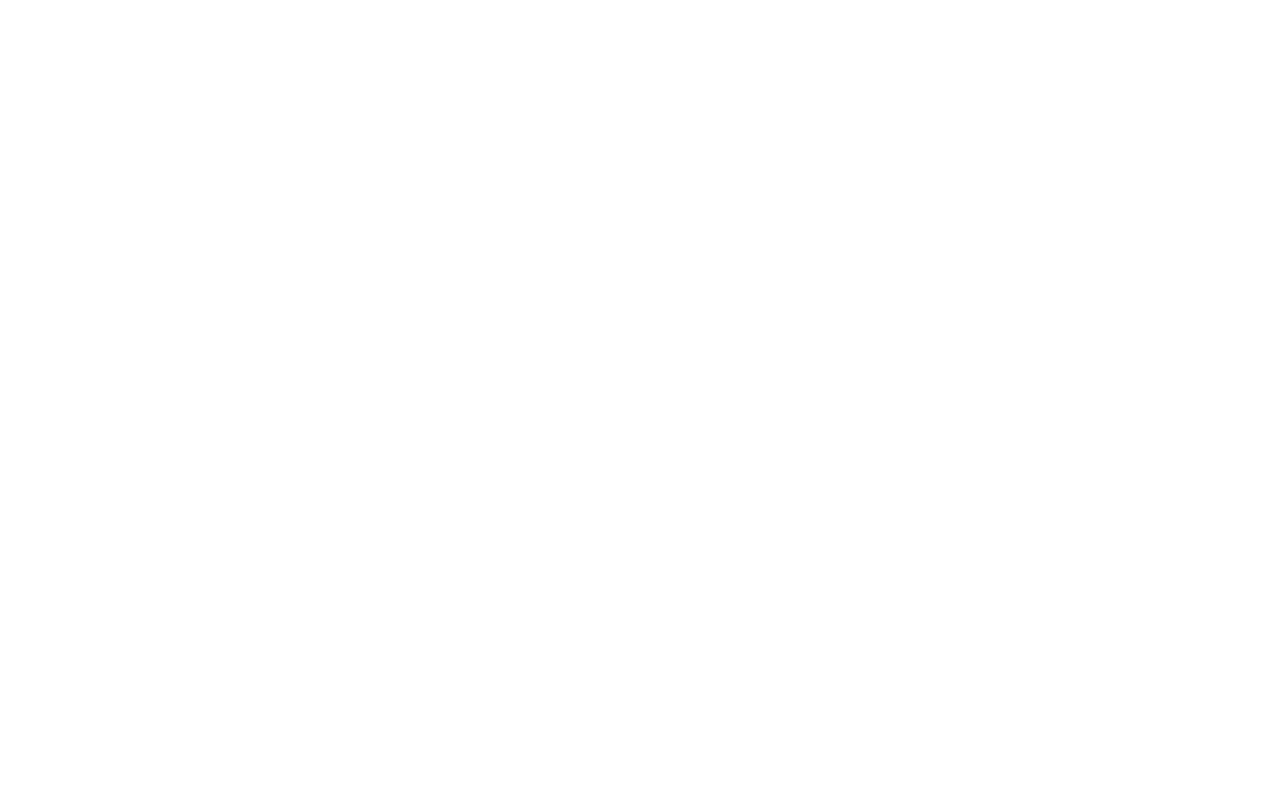
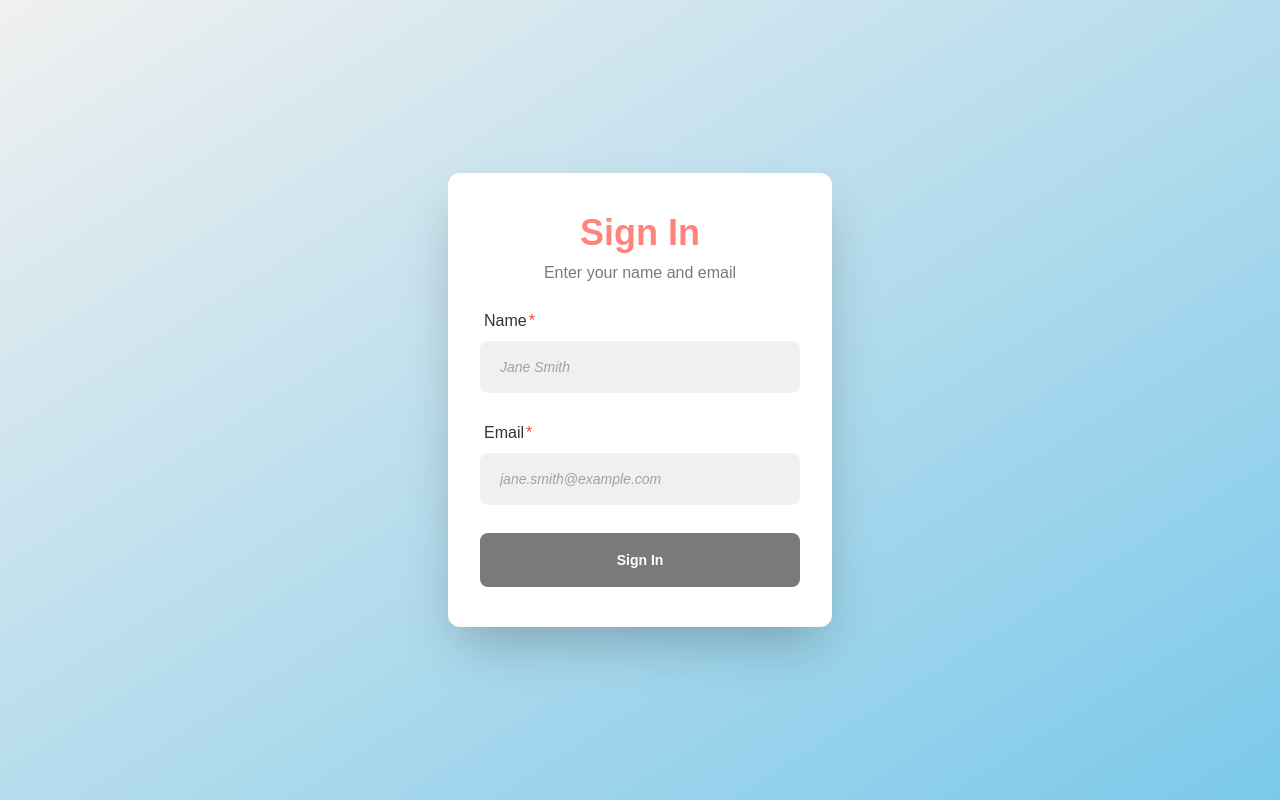
Before and after one commit to vejtheguy/pawsome-adoptions, a React (Create React App) app: page / in a window 1280 px wide. Built offline with nearby package versions, Linux system fonts and the light colour scheme.

Commit message:
Make login page appear on empty path

```diff
--- a/src/App.tsx
+++ b/src/App.tsx
@@ -5,9 +5,9 @@
 function App() {
   return (
     <div className="flex flex-col w-full min-h-screen items-center bg-psWhite">
-      <BrowserRouter basename="/thats-so-fetch">
+      <BrowserRouter>
         <Routes>
-          <Route path="/login" element={<Login />} />
+          <Route path="/" element={<Login />} />
           <Route path="/home" element={<Home />} />
         </Routes>
       </BrowserRouter>
```
